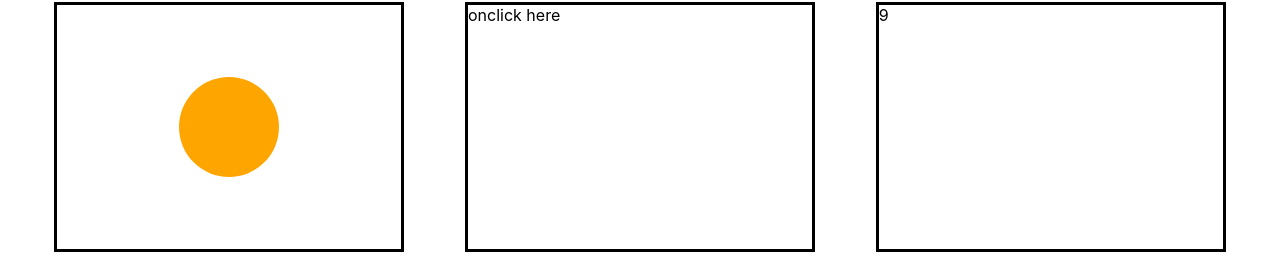
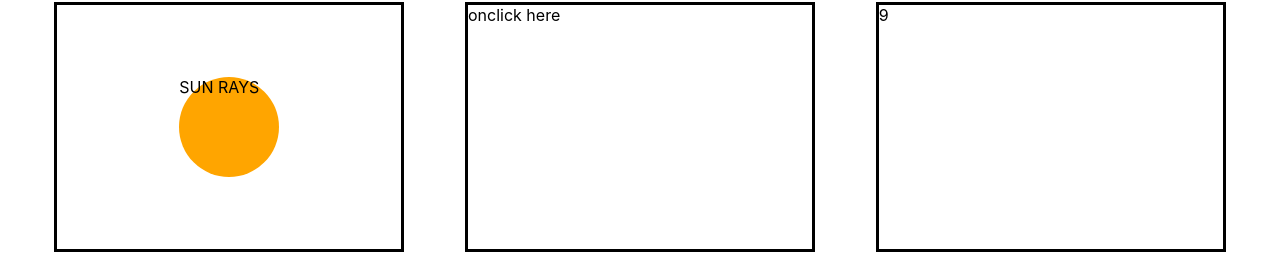
Before and after one commit to Jacoblynch99/react-css-playground, a React (Create React App) app: page / in a window 1280 px wide. Shown: the part 523-777 px from the top of the page. Built offline with nearby package versions, Linux system fonts and the light colour scheme.

Commit message:
adding animation

```diff
--- a/src/components/UserLanding.js
+++ b/src/components/UserLanding.js
@@ -125,7 +125,9 @@ const UserLanding = (props) => {
                             justifyContent: 'center',
                         }}
                     >
-                        <div className={classes.sunOrb}></div>
+                        <div className={classes.sunOrb}>
+                            <div>SUN RAYS</div>
+                        </div>
                     </Grid>
                 </Grid>
                 <Grid
```
